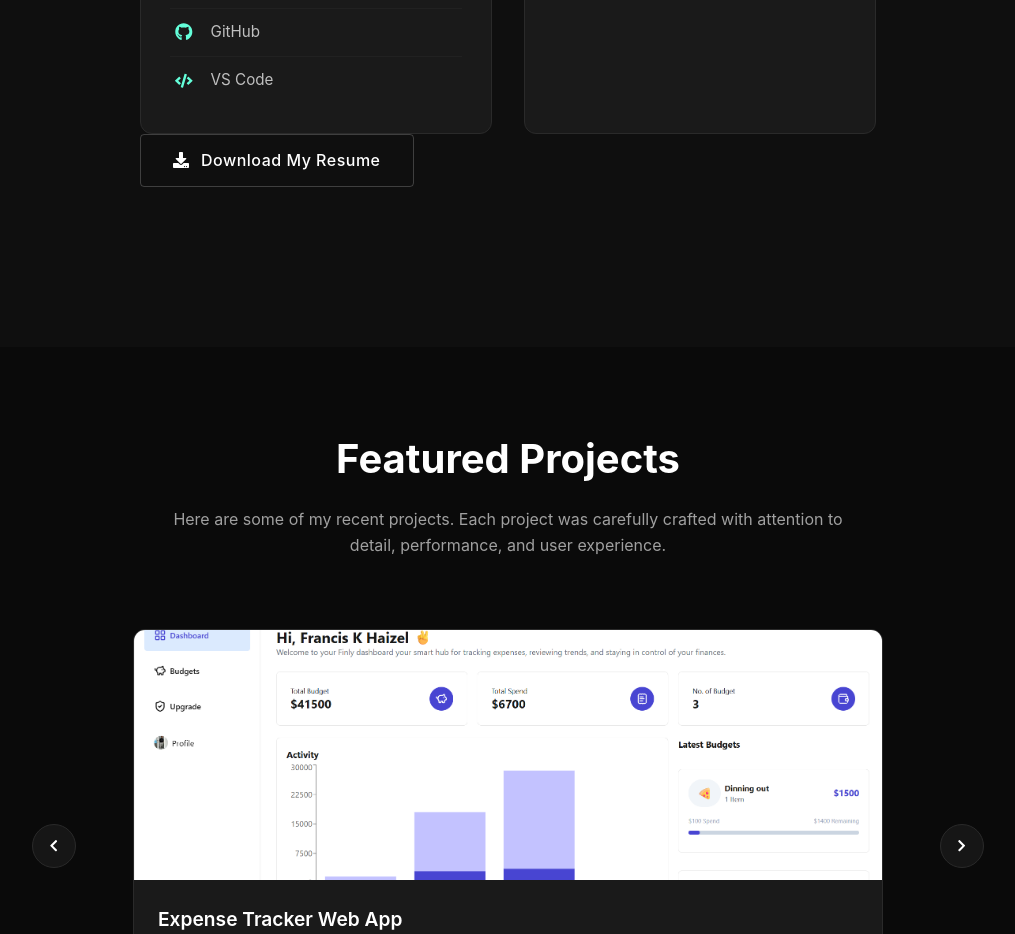
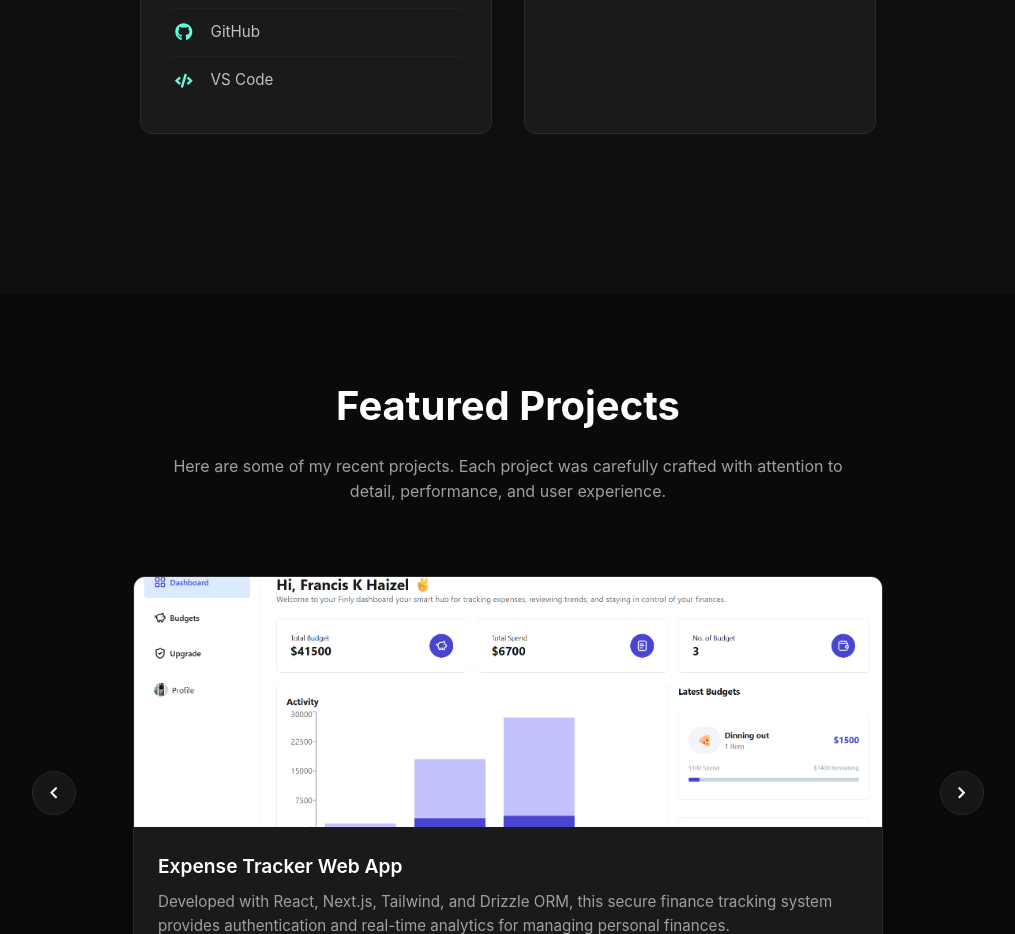
Before and after one commit to Franbeko/myportfolio, a React (Vite) app: page / in a window 1280 px wide. Shown: the part 4120-5054 px from the top of the page, without its empty margins (132-1147 px from the left). Built offline with nearby package versions, Linux system fonts and the light colour scheme; the HTML template or start-up script is replaced by a standard one.

Commit message:
Remove the Download My Resume Button from the About Section since I added it to the Hero Section

```diff
--- a/src/components/About.jsx
+++ b/src/components/About.jsx
@@ -1,6 +1,5 @@
 import { motion } from 'framer-motion';
 import { useInView } from 'react-intersection-observer';
-import { FaDownload } from 'react-icons/fa';
 import {
   FaReact,
   FaNodeJs,
@@ -124,17 +123,6 @@ const About = ({ darkMode }) => {
                   </ul>
                 </div>
               </div>
-
-              <div className="resume-download">
-                <a
-                  href="/resume/Francis_Kojo_Haizel_Resume.pdf.pdf"
-                  download
-                  className="resume-btn"
-                >
-                  <FaDownload className="resume-icon" />
-                  Download My Resume
-                </a>
-              </div>
             </div>
           </div>
         </motion.div>
```
